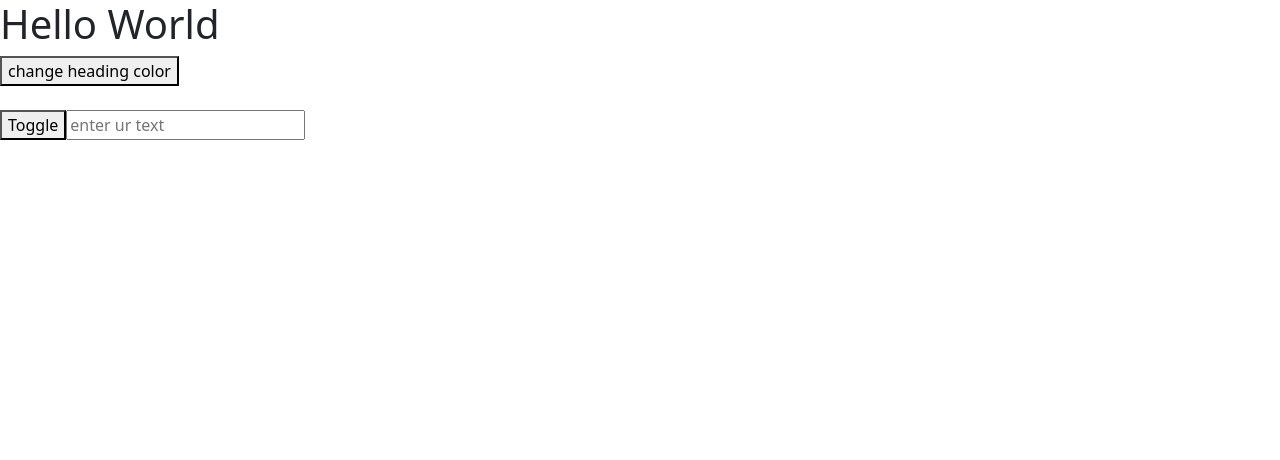
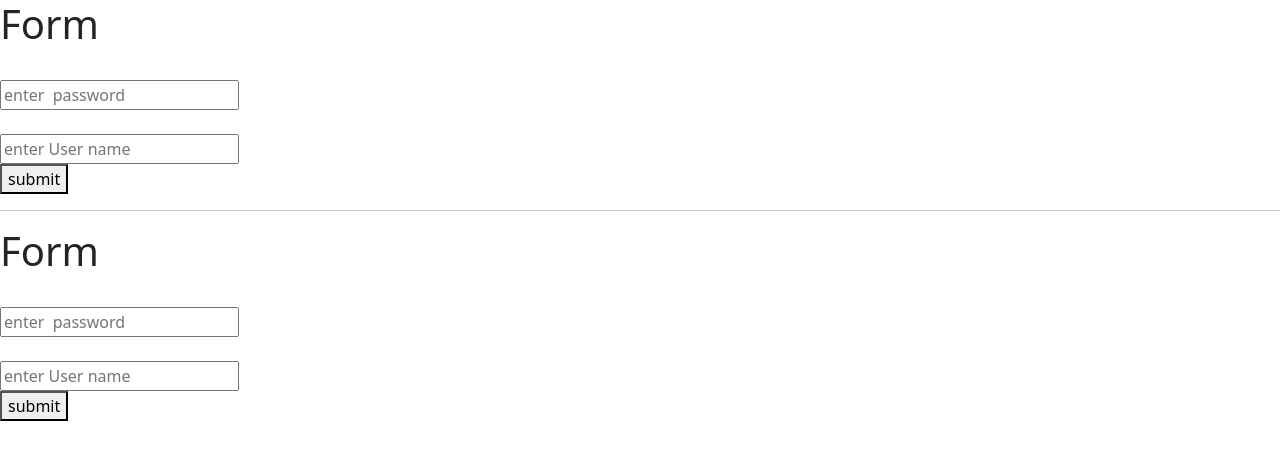
Before and after one commit to HaniWasim/learning-react, a React (Vite) app: page / in a window 1280 px wide. Shown: the top 460 px of the page. Built offline with nearby package versions, Linux system fonts and the light colour scheme.

Commit message:
Uncontrolled COmponent

```diff
--- a/src/App.jsx
+++ b/src/App.jsx
@@ -823,42 +823,102 @@ import styled from "styled-components";
 
 import { useRef } from "react";
 
+// function App(params) {
+//   const InputRef = useRef(null);
+//   const h1Ref = useRef(null);
+
+//   // const handleToggle = () => {
+//   //   InputRef.current.focus();
+//   //   InputRef.current.style.color = "red";
+//   //   InputRef.current.placeholder = "Enter ur password";
+//   //   InputRef.current.value = "shutup!";
+//   // };
+//   function handleToggle(params) {
+//     console.log(InputRef);
+//     if (InputRef.current.style.display != "none") {
+//       InputRef.current.style.display = "none";
+//     } else {
+//       InputRef.current.style.display = "Inline";
+//     }
+//   }
+//   const H1toggle = () => {
+//        if (h1Ref.current.style.color != "") {
+//      h1Ref.current.style.color = "";
+//     } else {
+//       h1Ref.current.style.color = "Grey";
+//     }
+//     // h1Ref.current.style.color = "Grey";
+//   };
+//   return (
+//     <div>
+//       <h1 ref={h1Ref}>Hello World </h1>
+//       <div>
+
+//       <button onClick={H1toggle}> change heading color </button>
+//       </div>
+//       <br />
+//       <button onClick={handleToggle}>Toggle</button>
+//       <input ref={InputRef} placeholder="enter ur text " type="text" />
+//     </div>
+//   );
+// }
+// export default App;
 function App(params) {
-  const InputRef = useRef(null);
-  const h1Ref = useRef(null);
+  function SubmitDom(event) {
+    event.preventDefault();
+    const user = document.querySelector("#name").value;
+    const pass = document.querySelector("#pass").value;
+    console.log(user, pass);
+  }
+  const inputRef = useRef();
+  const passRef = useRef();
 
-  // const handleToggle = () => {
-  //   InputRef.current.focus();
-  //   InputRef.current.style.color = "red";
-  //   InputRef.current.placeholder = "Enter ur password";
-  //   InputRef.current.value = "shutup!";
-  // };
-  function handleToggle(params) {
-    console.log(InputRef);
-    if (InputRef.current.style.display != "none") {
-      InputRef.current.style.display = "none";
-    } else {
-      InputRef.current.style.display = "Inline";
-    }
+  function submitRef(event) {
+    event.preventDefault();
+
+    const user = inputRef.current.value;
+    const pass = passRef.current.value;
+    console.log(user,pass);
+
   }
-  const H1toggle = () => {
-       if (h1Ref.current.style.color != "") {
-     h1Ref.current.style.color = "";
-    } else {
-      h1Ref.current.style.color = "Grey";
-    }
-    // h1Ref.current.style.color = "Grey";
-  };
   return (
     <div>
-      <h1 ref={h1Ref}>Hello World </h1>
-      <div>
+      <h1>Form </h1>
+      <form action="" onSubmit={SubmitDom}>
+        <br />
 
-      <button onClick={H1toggle}> change heading color </button>
-      </div>
-      <br />
-      <button onClick={handleToggle}>Toggle</button>
-      <input ref={InputRef} placeholder="enter ur text " type="text" />
+        <input id="name" type="text" placeholder="enter  password" />
+        <br />
+        <br />
+        <input id="pass" type="password" placeholder="enter User name" />
+        <br />
+
+        <button>submit</button>
+      </form>
+      <hr />
+
+      <h1>Form </h1>
+      <form action="" onSubmit={submitRef}>
+        <br />
+
+        <input
+          id="nameRef"
+          ref={inputRef}
+          type="text"
+          placeholder="enter  password"
+        />
+        <br />
+        <br />
+        <input
+          id="passRef"
+          ref={passRef}
+          type="password"
+          placeholder="enter User name"
+        />
+        <br />
+
+        <button>submit</button>
+      </form>
     </div>
   );
 }
```
